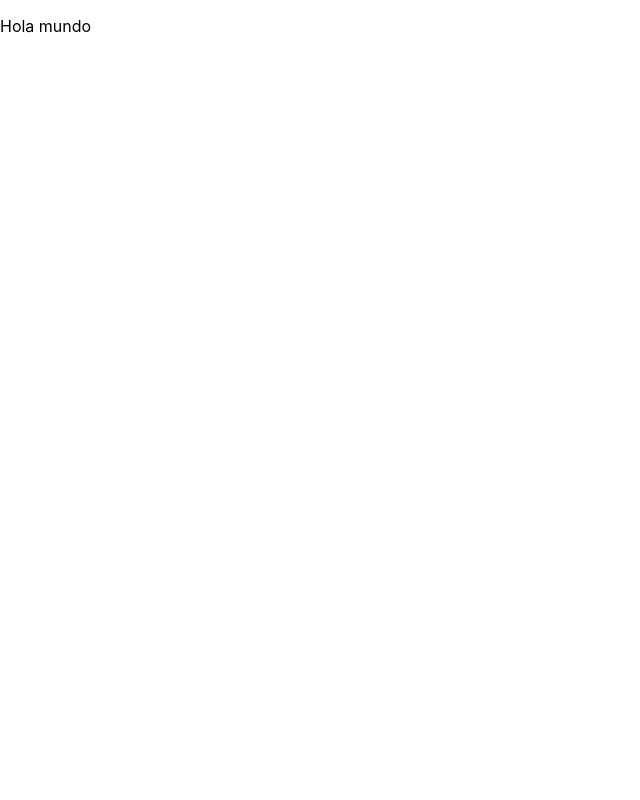
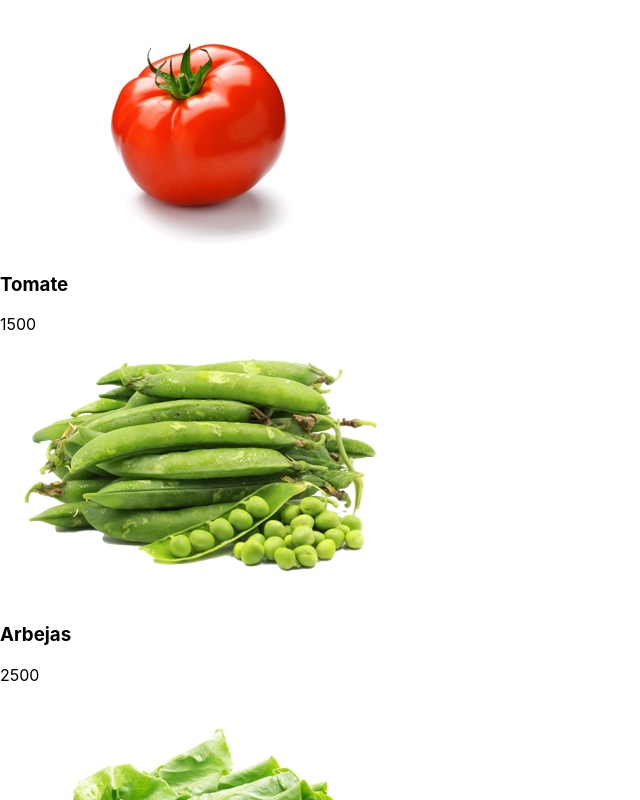
Before and after one commit to adrian1426/ReactJS_Carrito-Compra-Verdura, a React (Create React App) app: page / in a window 1280 px wide. Shown: the top 800 px of the page, without its empty margins (0-640 px from the left). Built offline with nearby package versions, Linux system fonts and the light colour scheme.

Commit message:
listando productos

```diff
--- a/src/App.js
+++ b/src/App.js
@@ -1,7 +1,7 @@
 import { Component } from 'react';
+import Productos from './components/Productos';
 
 class App extends Component {
-
   state = {
     productos: [
       { name: 'Tomate', price: 1500, img: '/assets/img/tomate.jpg' },
@@ -13,7 +13,10 @@ class App extends Component {
   render() {
     return (
       <div>
-        <p>Hola mundo</p>
+        <Productos
+          productos={this.state.productos}
+          agregarAlCarro={() => console.log('click func prod')}
+        />
       </div>
     );
   }
--- /dev/null
+++ b/src/components/ProductoItem.js
@@ -0,0 +1,16 @@
+import { Component } from 'react';
+
+class ProductoItem extends Component {
+  render() {
+    const { producto, agregarAlCarro } = this.props;
+    return (
+      <div>
+        <img src={producto.img} alt={producto.name} />
+        <h3>{producto.name}</h3>
+        <p>{producto.price}</p>
+      </div>
+    );
+  }
+};
+
+export default ProductoItem;
--- /dev/null
+++ b/src/components/Productos.js
@@ -0,0 +1,24 @@
+import { Component } from 'react';
+import ProductoItem from './ProductoItem';
+
+class productos extends Component {
+  render() {
+    const { productos, agregarAlCarro } = this.props;
+
+    return (
+      <div>
+        {
+          productos.map(product => (
+            <ProductoItem
+              agregarAlCarro={agregarAlCarro}
+              key={product.name}
+              producto={product}
+            />
+          ))
+        }
+      </div>
+    );
+  }
+};
+
+export default productos;
```
